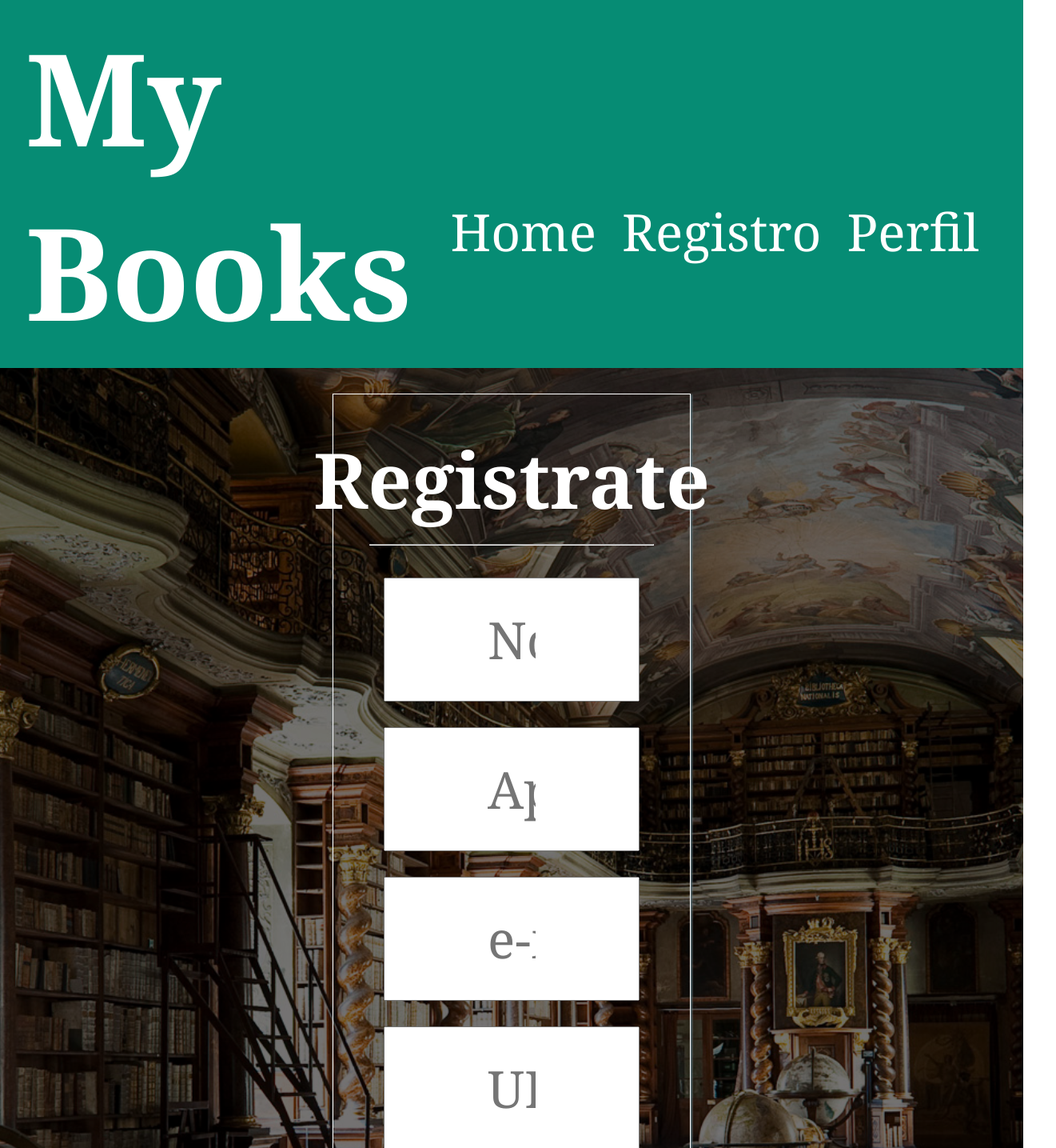
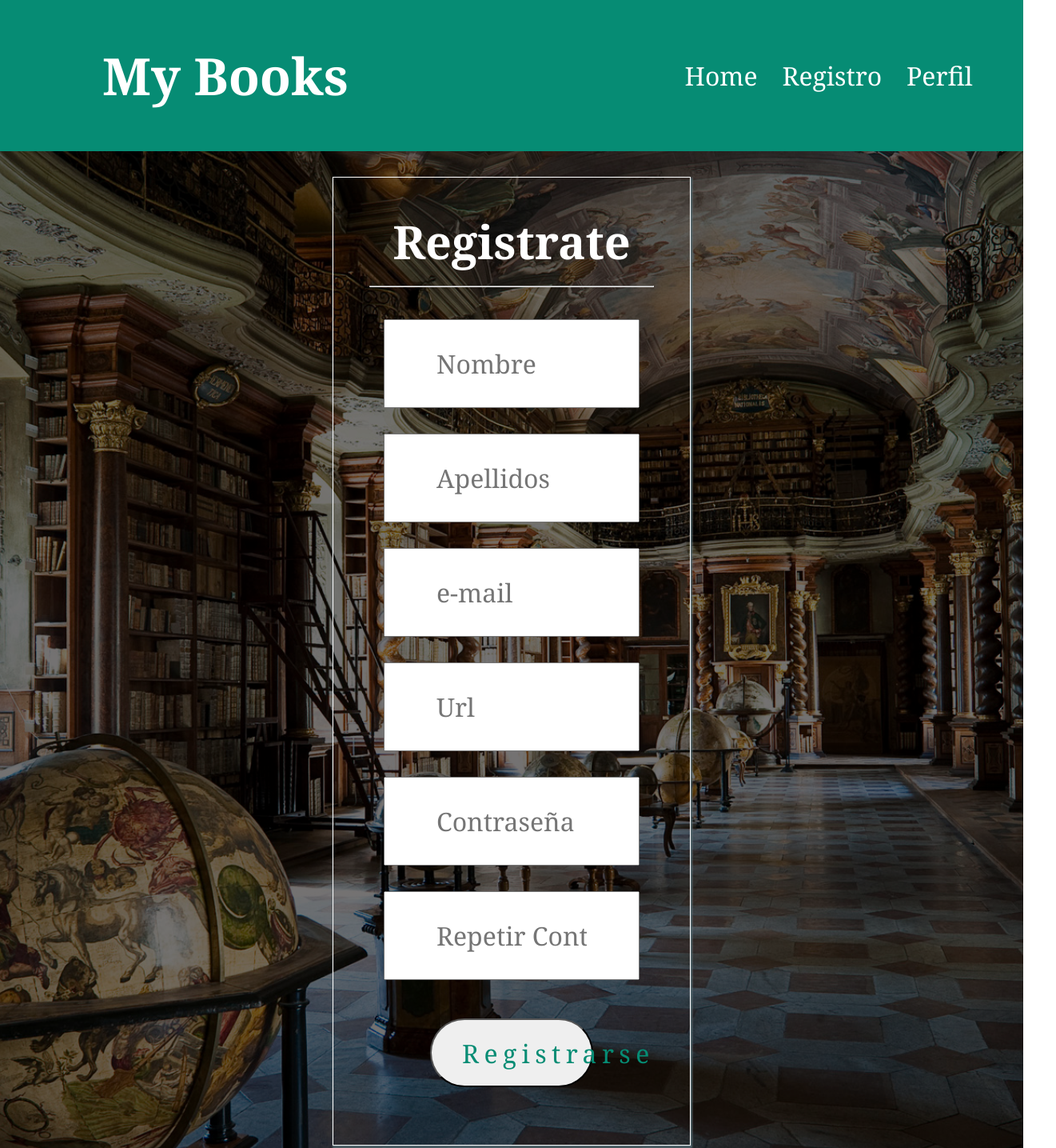
Before and after one commit to JuditAF/MyBooks, an Angular app: page /register in a window 1280 px wide. Shown: the top 1435 px of the page at 80% size, 1321 px wide, since content can reach past the window. Built offline with nearby package versions, Linux system fonts and the light colour scheme.

Commit message:
arreglo de maquetación del 50% al 100%, restaurando vista

```diff
--- a/src/app/app.component.css
+++ b/src/app/app.component.css
@@ -4,5 +4,7 @@
     box-sizing: border-box;
     text-decoration: none;
     font-family: Georgia, 'Times New Roman', Times, serif;
-    font-size: 4rem;
+    font-size: .5rem;
+    font-weight: 100;
+    letter-spacing: .1rem;
 }
--- a/src/app/components/footer/footer.component.css
+++ b/src/app/components/footer/footer.component.css
@@ -14,7 +14,7 @@ footer {
 
 small {
     padding-top: 3vh;
-    font-size: .5rem;
+    font-size: .3rem;
 }
 
 ul {
--- a/src/app/components/form-register/form-register.component.css
+++ b/src/app/components/form-register/form-register.component.css
@@ -12,7 +12,7 @@
 
 h2 {
     margin: 5vh 0 2vh 0;
-    font-size: 1.5rem;
+    font-size: .9rem;
 }
 
 hr {
@@ -38,17 +38,17 @@ form .field {
 
 .field input {
     width: 25vw;
-    padding: .5rem 2rem;
-    font-size: 1rem;
+    padding: .5rem 1rem;
+    font-size: .5rem;
     font-family: Georgia, 'Times New Roman', Times, serif;
 }
 
 .button {
-    font-size: 1.2rem;
+    font-size: .5rem;
     letter-spacing: .1rem;
     margin: 2vh;
-    padding: .3rem .8rem;
-    border-radius: 1rem;
+    padding: .3rem .6rem;
+    border-radius: .8rem;
     width: 16vw;
     cursor: pointer;
     color: var(--fourth-color);
--- a/src/app/components/form-register/form-register.component.html
+++ b/src/app/components/form-register/form-register.component.html
@@ -19,7 +19,7 @@
         </div>
 
         <div class="field">
-            <input type="url" id="URL" required placeholder="URL" autocomplete="URL"/>
+            <input type="url" id="URL" required placeholder="Url" autocomplete="URL"/>
         </div>
 
         <div class="field">
--- a/src/app/components/header/header.component.css
+++ b/src/app/components/header/header.component.css
@@ -1,6 +1,6 @@
 
 header {
-    margin-top: 0rem;
+    margin: 0rem;
     width: 100vw;
     background-color: var(--fourth-color);
     color: var(--primer-color);
@@ -14,22 +14,23 @@ header {
 }
 
 h1 {
-    padding: 1.5vh 4vh;
-    font-size: 2.5rem;
+    font-size: 1rem;
+    padding: .8rem 2rem;
 }
 
 ul {
-    padding-right: 10vh;
-    padding-bottom: 4vh;
+    padding-right: 6vh;
     display: inline-flex;
 }
 
 li {
     list-style: none;
-    padding: 2vh;
+    padding: 1.2vw;
+    display: flex;
+    align-items: center;
 }
 
 a {
-    font-size: 1rem;
+    font-size: .5rem;
     color: var(--primer-color);
 }
--- a/src/app/pages/home/home.component.css
+++ b/src/app/pages/home/home.component.css
@@ -15,14 +15,16 @@ body {
 }
 
 h2 {
-    padding: 4vh;
-    font-size: 1.5rem;
+    font-size: .9rem;
+    padding: 5vh;
     font-weight: 100;
     letter-spacing: .1rem;
 }
 
 h2 span {
-    font-size: 2rem;
+    font-size: 1rem;
+    font-weight: 100;
+    letter-spacing: .1rem;
 }
 
 .contenedor1 {
@@ -32,7 +34,7 @@ h2 span {
     justify-content: space-evenly;
     align-content: center;
     align-items: center;
-    margin: 0 6vh 8vh 6vh;
+    margin: 0 8vh 9vh 8vh;
 }
 
 .item1 {
@@ -40,7 +42,7 @@ h2 span {
     padding: 2vh;
     background-color: rgb(255, 255, 255, 0.6);
     border: 4px solid var(--fifth-color);
-    border-radius: 1rem;
+    border-radius: .8rem;
     box-shadow: 0 1rem 1rem rgba(0, 0, 0, 0.2);
     overflow: hidden;
     cursor: pointer;
@@ -57,17 +59,18 @@ h2 span {
 .servicios {
     width: 24vw;
     height: 22vh;
+    border-radius: .5rem;
 }
 
 .item1 figcaption {
-    font-size: 1rem;
+    font-size: .5rem;
     color: var(--fifth-color);
     display: flex;
     justify-content: center;
 }
 
 .item1 figcaption span {
-    font-size: 1rem;
+    font-size: .5rem;
     color: var(--fifth-color);
     display: flex;
     justify-content: center;
@@ -99,7 +102,7 @@ h2 span {
     align-items: center;
     background-color: rgb(60, 124, 147, 0.8);
     border: 4px solid var(--fifth-color);
-    border-radius: 1rem;
+    border-radius: .8rem;
     box-shadow: 0 1rem 1rem rgba(0, 0, 0, 0.2);
     overflow: hidden;
 }
@@ -114,7 +117,7 @@ h2 span {
     align-items: center;
     background-color: rgb(60, 124, 147, 0.8);
     border: 4px solid var(--fifth-color);
-    border-radius: 1rem;
+    border-radius: .8rem;
     box-shadow: 0 1rem 1rem rgba(0, 0, 0, 0.2);
     overflow: hidden;
 }
@@ -133,9 +136,9 @@ h2 span {
 }
 
 .news {
-    width: 18vw;
-    height: 20vh;
-    border-radius: 1rem;
+    width: 20vw;
+    height: 24vh;
+    border-radius: .5rem;
     margin-right: 1vw;
     margin-left: 1vw;
 }
--- a/src/app/pages/profile/profile.component.css
+++ b/src/app/pages/profile/profile.component.css
@@ -65,7 +65,7 @@ body {
     width: 30vw;
     padding-left: 2vw;
     font-weight: 100;
-    font-size: 1.6rem;
+    font-size: .7rem;
 }
 
 .nomCompleto hr {
@@ -87,6 +87,7 @@ body {
     padding-top: 2vh;
     display: flex;
     flex-direction: row;
+    align-items: center;
     justify-content: space-between;
 }
 
@@ -95,6 +96,7 @@ body {
     padding-top: 2vh;
     display: flex;
     flex-direction: row;
+    align-items: center;
     justify-content: space-between;
 }
 
@@ -103,18 +105,19 @@ body {
     padding-top: 2vh;
     display: flex;
     flex-direction: row;
+    align-items: center;
     justify-content: space-between;
 }
 
 .datos p {
-    font-size: 1.5rem;
+    font-size: .5rem;
     margin-left: 2vw;
 }
 
 .field {
     border: 2.5px solid var(--primer-color);
     width: 22vw;
-    height: 2rem;
+    height: 1.1rem;
     margin-right: 2vw;
 }
 
@@ -128,7 +131,7 @@ body {
 }
 
 .contentModif h2 {
-    font-size: 2.5rem;
+    font-size: .9rem;
     font-weight: 100;
     letter-spacing: .1rem;
     margin: 4vh;
@@ -151,7 +154,7 @@ form input {
     width: 33vw;
     margin: 2vh;
     padding: .25rem 1rem;
-    font-size: 1.5rem;
+    font-size: .5rem;
     display: flex;
     justify-content: center;
     align-content: center;
@@ -163,11 +166,11 @@ form input:nth-child(1) {
 }
 
 button {
-    font-size: 1.2rem;
+    font-size: .5rem;
     letter-spacing: .1rem;
-    margin: 8vh;
-    padding: .6rem 1.1rem;
-    border-radius: 1rem;
+    margin: 12vh;
+    padding: .4rem .6rem;
+    border-radius: .8rem;
     width: 14vw;
     cursor: pointer;
     color: var(--fourth-color);
--- a/src/app/pages/profile/profile.component.html
+++ b/src/app/pages/profile/profile.component.html
@@ -13,7 +13,8 @@
             <div class="profile">
                 <img src="../../../assets/book.png" alt="">
                 <div class="nomCompleto">
-                    <h2>Nombre Completo: {{myUser.nombreCompleto()}}</h2>
+                    <h2>Nombre Completo</h2>
+                    <!-- {{myUser.nombreCompleto()}} -->
                     <hr>
                 </div>
             </div>
```
